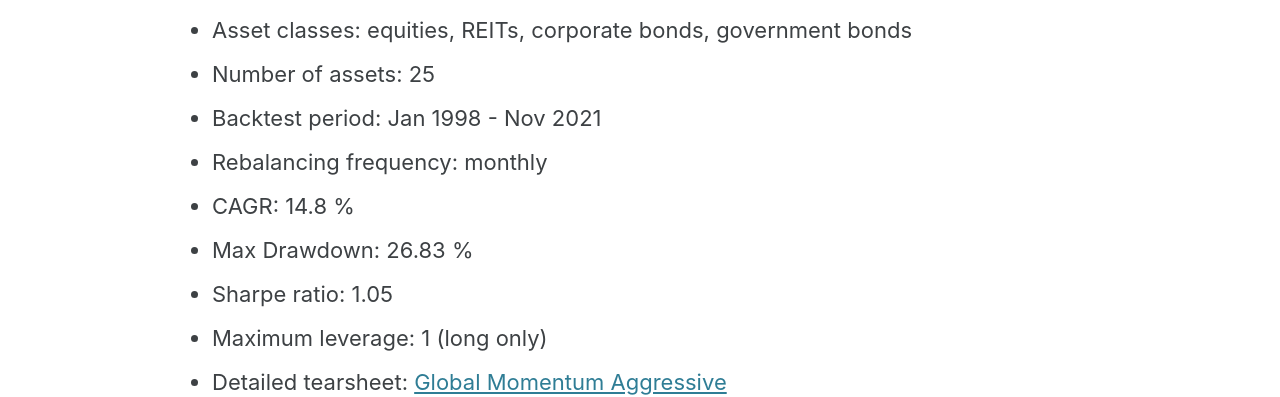
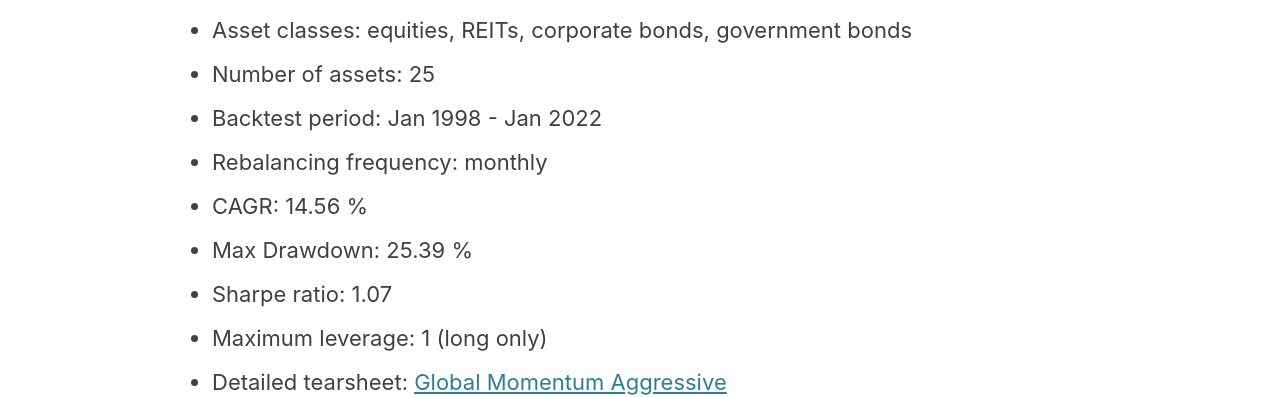
Before and after one commit to IthacaResearch/ithacaresearch.github.io, a Jekyll site: the page built from _posts/2021-02-11-Global-Momentum-Aggressive.md, in a window 1280 px wide and 900 px high, scrolled down 571 px. Shown: the part 155-552 px from the top of the window. Built offline with Jekyll 4.4.1, drawn with Linux system fonts in a browser that asks for light colours; cached includes are drawn as plain includes.

Commit message:
Update 2021-02-11-Global-Momentum-Aggressive.md

```diff
--- a/_posts/2021-02-11-Global-Momentum-Aggressive.md
+++ b/_posts/2021-02-11-Global-Momentum-Aggressive.md
@@ -14,11 +14,11 @@ The main source of underperformance for this strategy is the lack of a clear tre
 #### Strategy details
 * Asset classes: equities, REITs, corporate bonds, government bonds
 * Number of assets: 25
-* Backtest period: Jan 1998 - Nov 2021
+* Backtest period: Jan 1998 - Jan 2022
 * Rebalancing frequency: monthly
-* CAGR: 14.8 %
-* Max Drawdown: 26.83 %
-* Sharpe ratio: 1.05
+* CAGR: 14.56 %
+* Max Drawdown: 25.39 %
+* Sharpe ratio: 1.07
 * Maximum leverage: 1 (long only)
 * Detailed tearsheet: [Global Momentum Aggressive](/tearsheets/GlobalMomentumAggressive.html)
 
```
